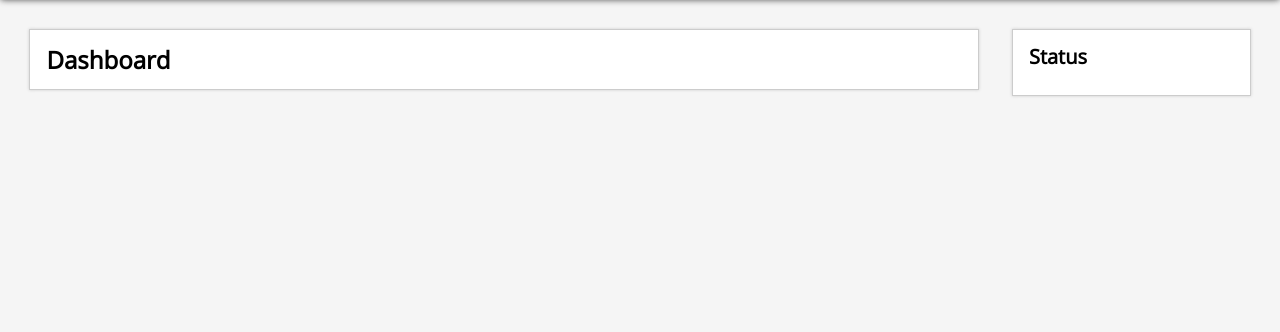
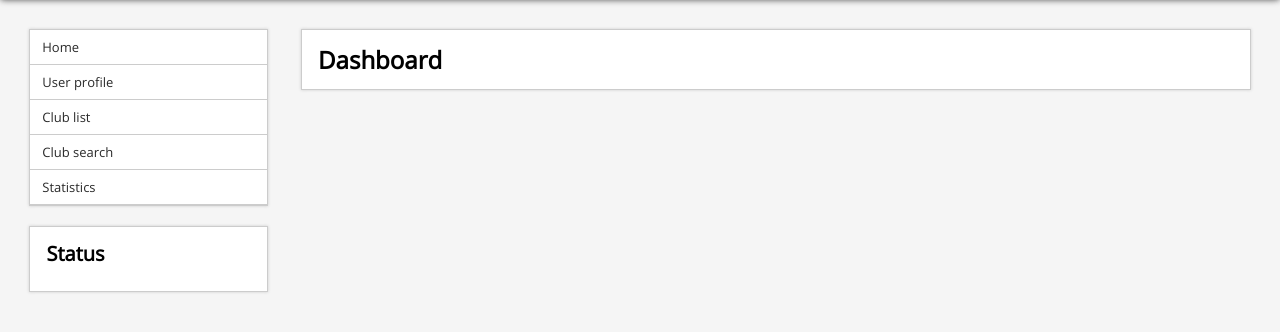
Before and after one commit to jtanx/CITS2232, a Django app: page / in a window 1280 px wide. Shown: the part 101-433 px from the top of the page. Run offline with Django 3.2, Linux system fonts and the light colour scheme; the visitor is signed in with stand-in values (Sample User, id 1).

Commit message:
Update some stuff

```diff
--- a/django/sportsrec/templates/sportsrec/base.html
+++ b/django/sportsrec/templates/sportsrec/base.html
@@ -25,8 +25,6 @@
         <span id="title">Sports & Recreation</span>
       </div>
       <div id="rightnav">
-        <div id="menu-container" class="nav-menu">
-        </div>
         {% if user.is_authenticated %}
         <span id="welcome-container">
           Welcome,
@@ -54,6 +52,25 @@
     <!-- End header -->
 
     <div id="content">
+      {% block sidebar %}
+      <div id="sidebar">
+        <div class="widget nav-menu">
+          <ul>
+            <li><a href="{% url 'sportsrec:index' %}">Home</a></li>
+            {% if user.is_authenticated %}
+            <li><a href="#">User profile</a></li>
+            {% endif %}
+            <li><a href="#">Club list</a></li>
+            <li><a href="#">Club search</a></li>
+            {% block sidebar-user-menu %}
+            {% endblock %}
+            <li><a href="#">Statistics</a></li>
+          </ul>
+        </div>
+        {% block sidebar-content %}
+        {% endblock %}
+      </div>
+      {% endblock %}
       {% block content %}
       {% endblock %}
     </div>
--- a/django/sportsrec/templates/sportsrec/index.html
+++ b/django/sportsrec/templates/sportsrec/index.html
@@ -1,15 +1,16 @@
 {% extends "sportsrec/base.html" %}
-{% block content %}
 
-<div id="sidebar">
-  <div class="widget">
-    <div class="title">Status</div>
-    <div class="item">
+{% block sidebar-content %}
+<div class="widget">
+  <div class="title">Status</div>
+  <div class="item">
 
-    </div>
   </div>
 </div>
 <!-- End sidebar -->
+{% endblock %}
+
+{% block content %}
 
 <div id="main">
   <div class="widget">
--- a/django/sportsrec/templates/sportsrec/register.html
+++ b/django/sportsrec/templates/sportsrec/register.html
@@ -1,4 +1,9 @@
 {% extends "sportsrec/base.html" %}
+
+{% block sidebar %}
+{# Hide the sidebar #}
+{% endblock %}
+
 {% block content %}
 
 <div class="form-container widget">
--- a/django/sportsrec/templates/sportsrec/thanks.html
+++ b/django/sportsrec/templates/sportsrec/thanks.html
@@ -1,4 +1,9 @@
 {% extends "sportsrec/base.html" %}
+
+{% block sidebar %}
+{# Hide the sidebar #}
+{% endblock %}
+
 {% block content %}
 <div class="form-container">
   <div class="widget centre">
--- a/django/static/nav-menu.css
+++ b/django/static/nav-menu.css
@@ -1,88 +1,32 @@
-/*
-    Document   : nav-menu
-    Created on : 21/09/2013, 8:33:30 PM
-    Author     : Jeremy Tan
-    Description:
-        Navigation menu styling.
-        Background colour: #2A2A2A
-        Highlight colour: #f2f2f2
-        Normal text colour: #bbbbbb
-*/
-
-/** Easing **/
 .nav-menu {
-  transition: all 0.2s ease 0s;
+  list-style: none;
+  margin: 0;
+  padding: 0;
 }
 
-/** Main menu list styling **/
 .nav-menu ul {
-  list-style: none outside none;
+  padding: 0;
   margin: 0;
-  padding-left: 0;
-  text-align: right;
 }
 
-/** Menu item styling **/
 .nav-menu li {
-  display: inline-block;
-  position: relative;
+  margin: 0;
+  padding: 0;
+  list-style: none;
 }
 
-/** Link styling **/
 .nav-menu a {
-  background-color: #808080;
-  border-radius: 2px;
-  color: #f2f2f2;
-  display: inline-block;
-  margin: 0.1em;
-  padding: 0.2em 2em;
+  border-bottom: 1px solid #ccc;
+  color: #2a2a2a;
+  display: block;
+  margin: 0;
+  padding: 8px 12px;
   text-decoration: none;
-  transition: all 0.2s ease 0s;
+  font-weight: normal;
 }
 
-/** Highlight currently hovered-over item **/
-.nav-menu li:hover > a {
-  background-color: #606060;
+.nav-menu a:hover {
+  background: #2580a2 url('hover.gif') left center no-repeat;
+  color: #fff;
+  padding-bottom: 8px;
 }
-
-/** Display submenu when hovering over list item **/
-.nav-menu ul li:hover > ul {
-  display: block;
-}
-
-/** Submenu styling **/
-.nav-menu ul ul {
-  background-color: #F5F5F5;
-  border: 1px solid black;
-  border-radius: 2px;
-  box-shadow: 1px 1px 1px #F5F5F5;
-  display: none;
-  left: 0;
-  padding: 0.25em 0.5em;
-  position: absolute;
-  text-align: left;
-  z-index: 10;
-}
-
-/** Submenu link styling **/
-.nav-menu ul ul a {
-  width: 11em;
-  padding: 0.25em 0.5em;
-}
-
-/**
-  Style of menu:
-  <div class="nav-menu">
-    <ul class="menu">
-      <li><a href="#">Link 1</a></li>
-      <li><a href="#">Link 2</a></li>
-      <li>
-        <a href="#">Link 3</a>
-        <ul class="submenu">
-          <li><a href="#">Sub-link 1</a></li>
-          <li><a href="#">Sub-link 2</a></li>
-        </ul>
-      </li>
-    </ul>
-  </div>
-*/
--- a/django/static/sportsrec.gui.js
+++ b/django/static/sportsrec.gui.js
@@ -16,42 +16,3 @@ sportsrec.menuitems = {
 function getDate(){
 	document.write((new Date()).toDateString());
 }
-
-/**
- * Populates a submenu of the navigation bar
- * @param {string} header The header
- * @param {object} items An object representing the submenu items
- * @param {function} translator A function that translates an object item
- *                              into a text and href.
- * @returns {$.fn} Itself
- */
-$.fn.populateSubmenu = function(header, items, translator) {
-  var submenuHeader = $("<li/>").append($("<a/>", {text : header, href : "#"}));
-  var submenu = $("<ul/>", {"class" : "submenu"});
-
-  for (var item in items) {
-    var info = translator(item, items);
-    submenu.append($("<li/>").append(
-          $("<a/>", {text : info.text,
-                     href : info.href, target : "_blank"})
-    ));
-  }
-
-  this.append(submenuHeader.append(submenu));
-  return this;
-};
-
-/**
- * Populates the navigation bar
- */
-$.fn.populateNavbar = function () {
-  var menu = $("<ul/>", {"class" : "menu"});
-  var menuTranslator = function(item, items) {
-    var href = items[item].href;
-    return {text : item, href : href};
-  };
-
-  menu.populateSubmenu("Navigation", sportsrec.menuitems, menuTranslator);
-  menu.appendTo(this);
-  return this;
-}
--- a/django/static/style.css
+++ b/django/static/style.css
@@ -182,7 +182,7 @@ input[type="text"]:focus, input[type="password"]:focus {
 }
 
 #sidebar{
-  float: right;
+  float: left;
   min-width: 20%;
   max-width: 26%;
 }
@@ -198,7 +198,7 @@ input[type="text"]:focus, input[type="password"]:focus {
 
 #main {
   overflow: auto;
-  padding-right: 2em;
+  padding-left: 2em;
   min-width: 400px;
 }
 
@@ -218,33 +218,6 @@ input[type="text"]:focus, input[type="password"]:focus {
   height: 200px;
 }
 
-.widget {
-  background-color: #ffffff;
-  margin: 0.25em 0.25em 1.5em;
-  padding: 1em 1.25em;
-  border: 1px solid #CCCCCC;
-  box-shadow: 0 0 3px #CCCCCC;
-  transition: all 0.2s ease 0s;
-  overflow: auto;
-}
-
-.widget:hover {
-  box-shadow: 0 0 0.4em #5389B0;
-}
-
-/** Hack **/
-.clear {
-  clear: both;
-}
-
-#errorlog {
-  overflow: auto;
-  max-width: 100%;
-  width: 100%;
-  height: 6em;
-}
-
-/** For login.html **/
 .form-container {
   margin: 0 auto;
   width: 400px;
@@ -273,3 +246,29 @@ input[type="text"]:focus, input[type="password"]:focus {
 .form-container #result {
   clear: both;
 }
+
+.widget {
+  background-color: #ffffff;
+  margin: 0.25em 0.25em 1.5em !important;
+  padding: 1em 1.25em;
+  border: 1px solid #CCCCCC;
+  box-shadow: 0 0 3px #CCCCCC;
+  transition: all 0.2s ease 0s;
+  overflow: auto;
+}
+
+.widget:hover {
+  box-shadow: 0 0 0.4em #5389B0;
+}
+
+/** Hack **/
+.clear {
+  clear: both;
+}
+
+#errorlog {
+  overflow: auto;
+  max-width: 100%;
+  width: 100%;
+  height: 6em;
+}
```
Also changed, not shown: django/sportsrec/templates/sportsrec/login.html (+9 -1 lines), django/static/hover.gif (added), 1 other file.
